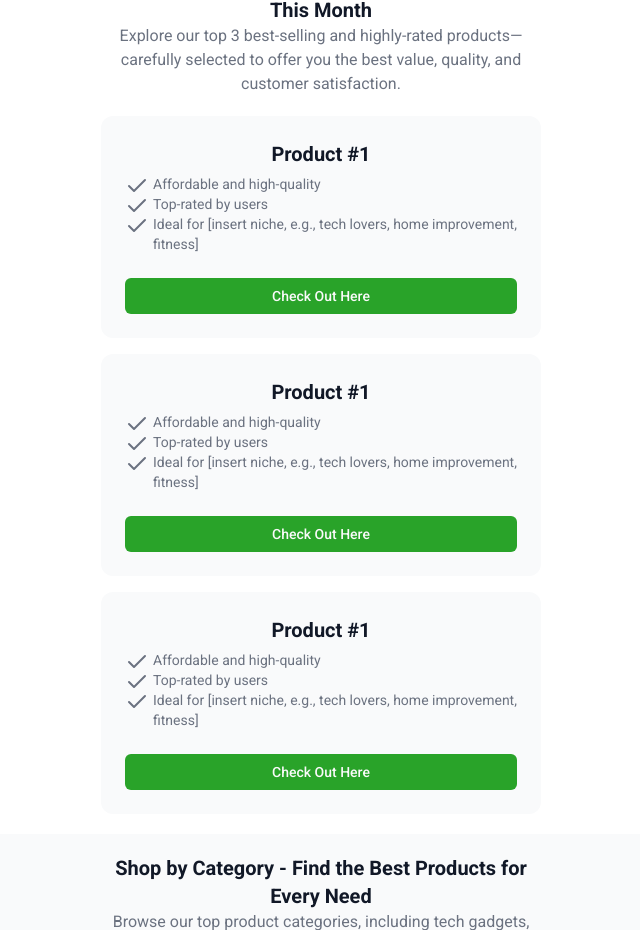
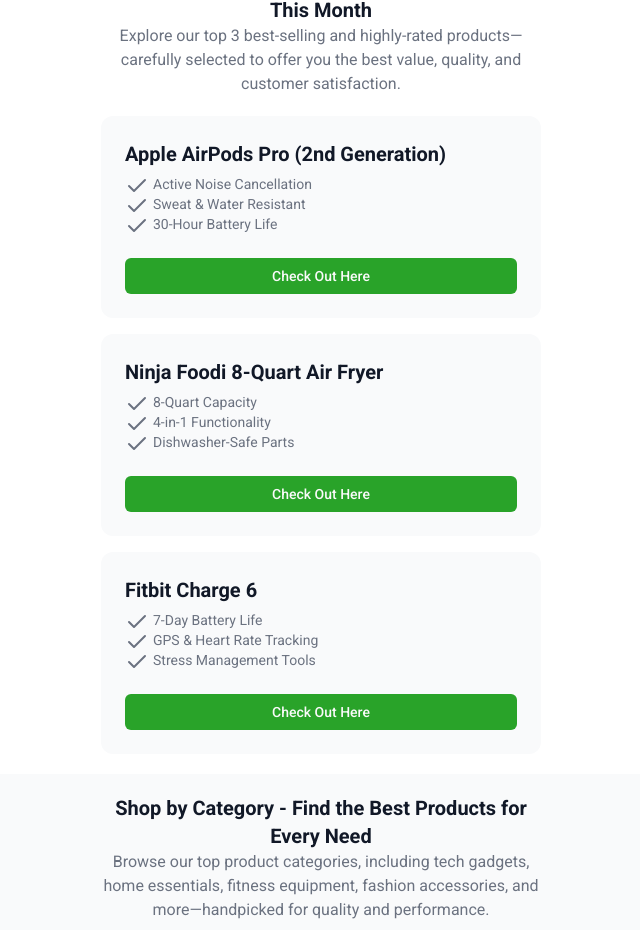
Before and after one commit to irefransdotdev/top-picks-hub, a Next.js app: page / in a window 1280 px wide. Shown: the part 678-1608 px from the top of the page, without its empty margins (319-959 px from the left). Built offline with nearby package versions, Linux system fonts and the light colour scheme.

Commit message:
Add static data on products card

```diff
--- a/src/components/cards/product-card.tsx
+++ b/src/components/cards/product-card.tsx
@@ -10,39 +10,35 @@
 import { Button } from "../ui/button";
 import { Check } from "lucide-react";
 
-const ProductCard = () => {
+interface ProductCardProps {
+  topProduct: {
+    name: string;
+    description: string;
+    features: string[];
+  };
+}
+
+const ProductCard = ({ topProduct }: ProductCardProps) => {
   return (
     <article className="w-full">
       <Card className="border-none shadow-none bg-card transition-transform duration-300 ease-in-out hover:-translate-y-2">
         <CardHeader>
           <CardTitle>
-            <h3 className="text-xl font-bold text-primary">Product #1</h3>
+            <h3 className="text-xl font-bold text-primary text-start">
+              {topProduct.name}
+            </h3>
           </CardTitle>
           <CardDescription>
             <section className="text-secondary">
-              {/* Add product image here */}
               <ul aria-label="Product features">
-                <li className="flex flex-row gap-2">
-                  <div className="w-5 h-5">
-                    <Check aria-hidden="true" />
-                  </div>
-                  <span>Affordable and high-quality</span>
-                </li>
-                <li className="flex flex-row gap-2">
-                  <div className="w-5 h-5">
-                    <Check aria-hidden="true" />
-                  </div>
-                  <span>Top-rated by users</span>
-                </li>
-                <li className="flex flex-row gap-2">
-                  <div className="w-5 h-5">
-                    <Check aria-hidden="true" />
-                  </div>
-                  <span className="text-start">
-                    Ideal for [insert niche, e.g., tech lovers, home
-                    improvement, fitness]
-                  </span>
-                </li>
+                {topProduct.features.map((feature, index) => (
+                  <li className="flex flex-row gap-2">
+                    <div className="w-5 h-5">
+                      <Check aria-hidden="true" />
+                    </div>
+                    <span>{feature}</span>
+                  </li>
+                ))}
               </ul>
             </section>
           </CardDescription>
--- a/src/components/sections/recommendations.tsx
+++ b/src/components/sections/recommendations.tsx
@@ -1,4 +1,37 @@
 import ProductCard from "../cards/product-card";
+
+const topProducts = [
+  {
+    name: "Apple AirPods Pro (2nd Generation)",
+    description:
+      "Experience exceptional sound quality with Apple AirPods Pro 2. Featuring Active Noise Cancellation, adaptive transparency, and improved battery life, these wireless earbuds are perfect for both work and play.",
+    features: [
+      "Active Noise Cancellation",
+      "Sweat & Water Resistant",
+      "30-Hour Battery Life",
+    ],
+  },
+  {
+    name: "Ninja Foodi 8-Quart Air Fryer",
+    description:
+      "Cook healthier meals with less oil using the Ninja Foodi Air Fryer. With multiple cooking modes—air fry, bake, roast, and dehydrate—this kitchen essential saves time and delivers crispy, delicious results.",
+    features: [
+      "8-Quart Capacity",
+      "4-in-1 Functionality",
+      "Dishwasher-Safe Parts",
+    ],
+  },
+  {
+    name: "Fitbit Charge 6",
+    description:
+      "Track your health like a pro with Fitbit Charge 6. Monitor your heart rate, sleep patterns, stress levels, and activity to stay fit and active. Its long-lasting battery ensures uninterrupted fitness tracking.",
+    features: [
+      "7-Day Battery Life",
+      "GPS & Heart Rate Tracking",
+      " Stress Management Tools",
+    ],
+  },
+];
 
 const Recommendations = () => {
   return (
@@ -15,8 +48,8 @@
           </p>
         </header>
         <div className="flex flex-col gap-4 w-full">
-          {new Array(3).fill(null).map((_, index) => (
-            <ProductCard key={index} />
+          {topProducts.map((topProduct, index) => (
+            <ProductCard key={index} topProduct={topProduct} />
           ))}
         </div>
       </div>
```
